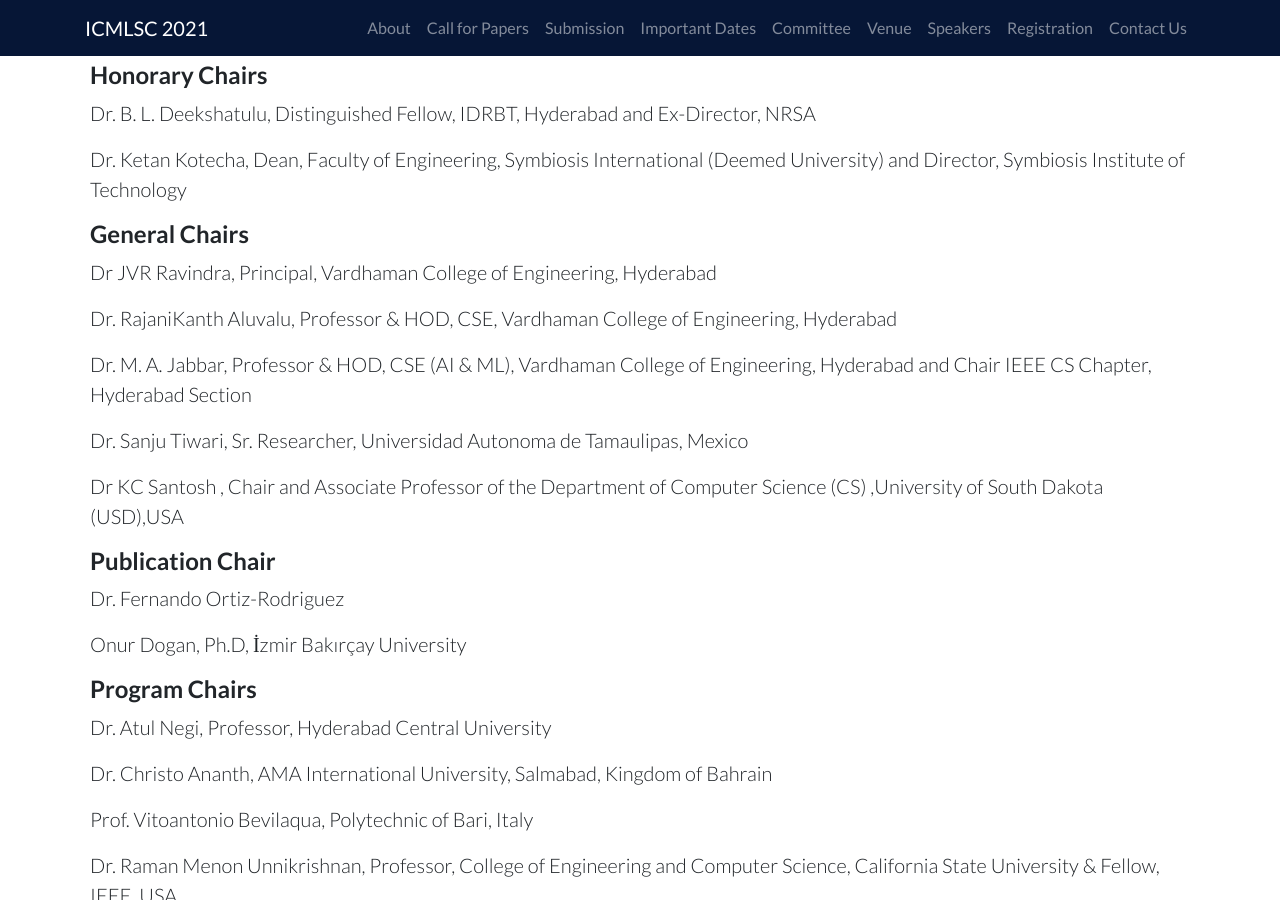
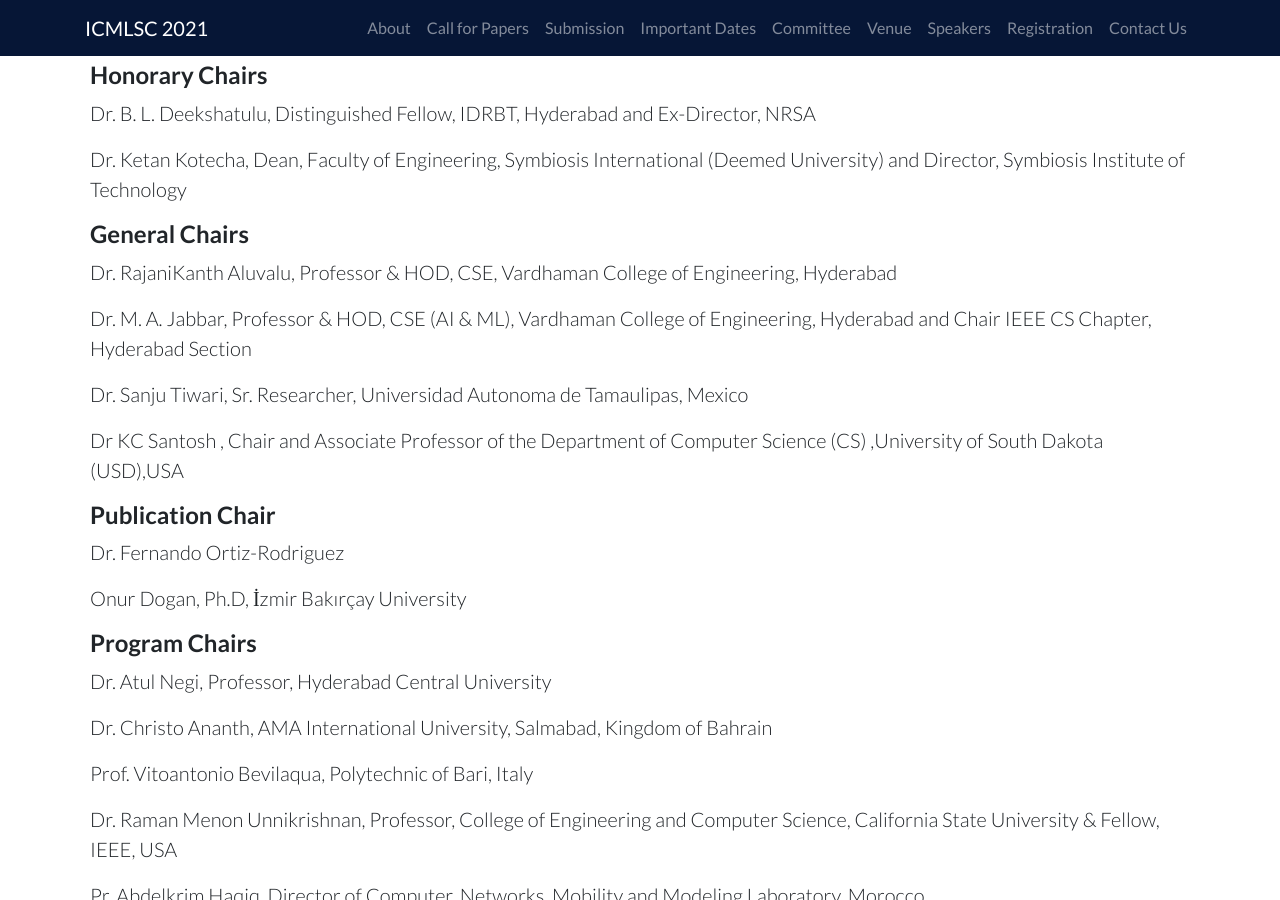
Before and after one commit to ieeevardhaman/icmlsc-website, a Jekyll site: the page built from pages/committee.md, in a window 1280 px wide and 900 px high, scrolled down 1020 px. Built offline with Jekyll 4.4.1, drawn with Linux system fonts in a browser that asks for light colours; our own code applies the rules of GitHub Pages for plain Markdown files.

Commit message:
Update committee.md

```diff
--- a/pages/committee.md
+++ b/pages/committee.md
@@ -26,8 +26,6 @@ Dr. B. L. Deekshatulu, Distinguished Fellow, IDRBT, Hyderabad and Ex-Director, N
 Dr. Ketan Kotecha, Dean, Faculty of Engineering, Symbiosis International (Deemed University) and Director, Symbiosis Institute of Technology
 
 #### General Chairs
-
-Dr JVR Ravindra, Principal, Vardhaman College of Engineering, Hyderabad
 
 Dr. RajaniKanth Aluvalu, Professor & HOD, CSE, Vardhaman College of Engineering, Hyderabad
 
```
